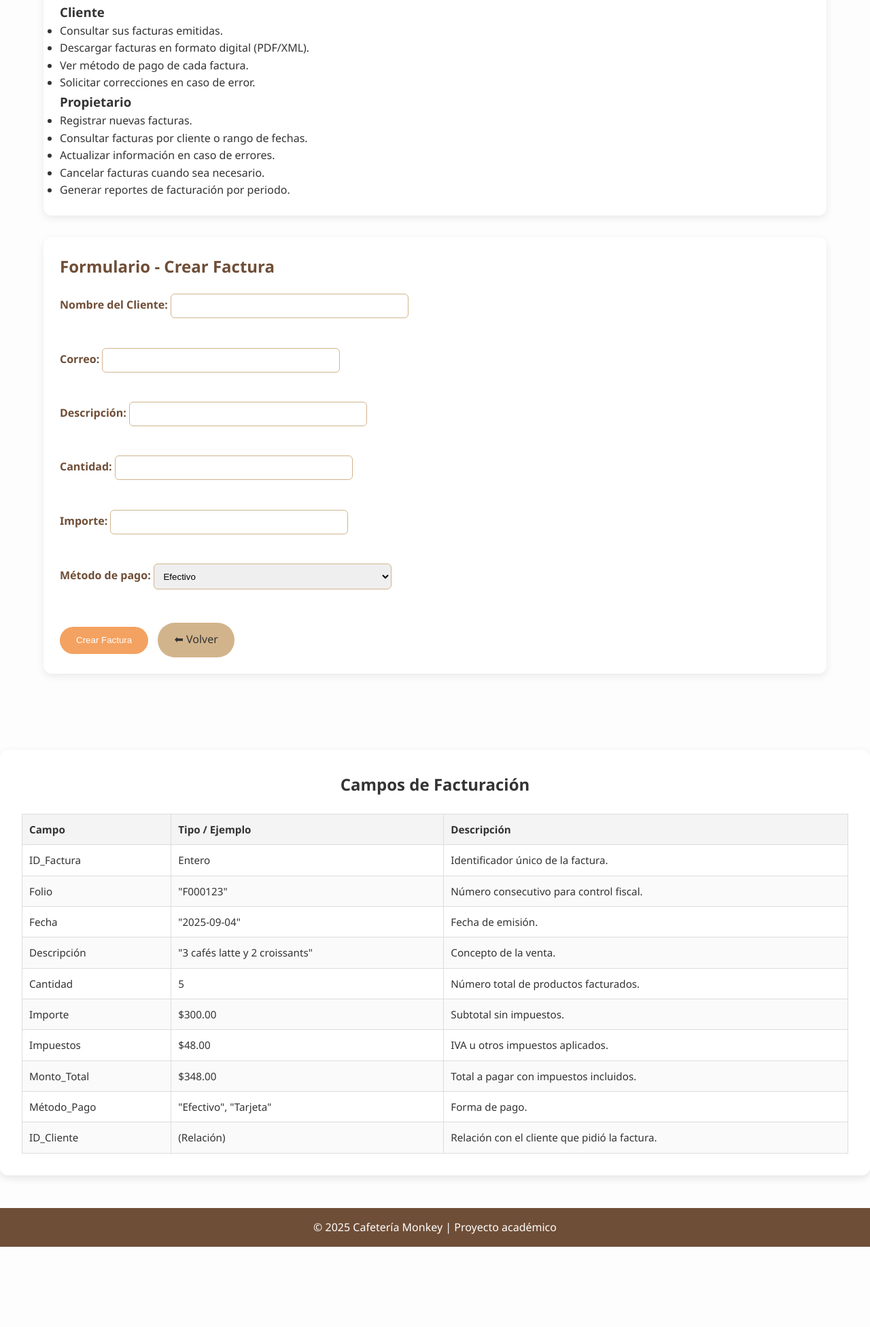
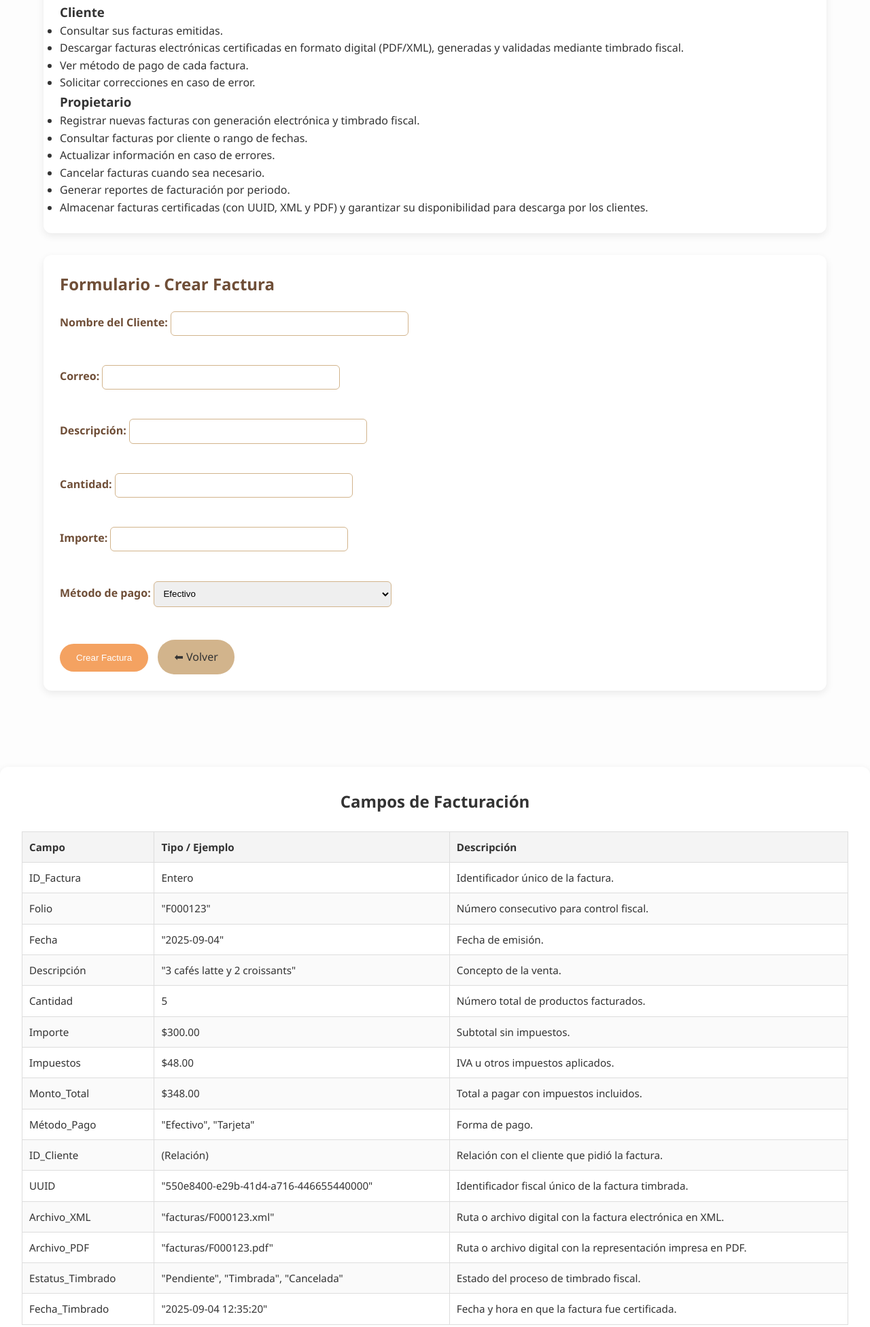
Before and after one commit to XavierGuerreroo/TISXavierGH, a plain HTML site: page facturacion.html in a window 1280 px wide. Shown: the part 583-2535 px from the top of the page at 68% size. Before the commit the page ends 2417 px from the top, so only its background shows below. Drawn offline with Linux system fonts and the light colour scheme.

Commit message:
Se corrigió la tabla de Facturacion, agregando campos para un proceso mas elaborado, como tambien la redacción

```diff
--- a/facturacion.html
+++ b/facturacion.html
@@ -34,17 +34,19 @@
       <h3>Cliente</h3>
       <ul>
         <li>Consultar sus facturas emitidas.</li>
-        <li>Descargar facturas en formato digital (PDF/XML).</li>
+        <li>Descargar facturas electrónicas certificadas en formato digital (PDF/XML),
+           generadas y validadas mediante timbrado fiscal.</li>
         <li>Ver método de pago de cada factura.</li>
         <li>Solicitar correcciones en caso de error.</li>
       </ul>
       <h3>Propietario</h3>
       <ul>
-        <li>Registrar nuevas facturas.</li>
+        <li>Registrar nuevas facturas con generación electrónica y timbrado fiscal.</li>
         <li>Consultar facturas por cliente o rango de fechas.</li>
         <li>Actualizar información en caso de errores.</li>
         <li>Cancelar facturas cuando sea necesario.</li>
         <li>Generar reportes de facturación por periodo.</li>
+        <li>Almacenar facturas certificadas (con UUID, XML y PDF) y garantizar su disponibilidad para descarga por los clientes.</li>
       </ul>
     </section>
 
@@ -74,7 +76,7 @@
 
 <!-- Sección de Campos de Facturación -->
 <section class="campos">
-  <h2> Campos de Facturación</h2>
+  <h2>Campos de Facturación</h2>
   <table>
     <thead>
       <tr>
@@ -94,6 +96,12 @@
       <tr><td>Monto_Total</td><td>$348.00</td><td>Total a pagar con impuestos incluidos.</td></tr>
       <tr><td>Método_Pago</td><td>"Efectivo", "Tarjeta"</td><td>Forma de pago.</td></tr>
       <tr><td>ID_Cliente</td><td>(Relación)</td><td>Relación con el cliente que pidió la factura.</td></tr>
+      <!-- Nuevos campos de facturación electrónica -->
+      <tr><td>UUID</td><td>"550e8400-e29b-41d4-a716-446655440000"</td><td>Identificador fiscal único de la factura timbrada.</td></tr>
+      <tr><td>Archivo_XML</td><td>"facturas/F000123.xml"</td><td>Ruta o archivo digital con la factura electrónica en XML.</td></tr>
+      <tr><td>Archivo_PDF</td><td>"facturas/F000123.pdf"</td><td>Ruta o archivo digital con la representación impresa en PDF.</td></tr>
+      <tr><td>Estatus_Timbrado</td><td>"Pendiente", "Timbrada", "Cancelada"</td><td>Estado del proceso de timbrado fiscal.</td></tr>
+      <tr><td>Fecha_Timbrado</td><td>"2025-09-04 12:35:20"</td><td>Fecha y hora en que la factura fue certificada.</td></tr>
     </tbody>
   </table>
 </section>
```
Also changed, not shown: index-modelo.html (+1 -1 lines), images/nuevo modelo relacional.png (added).
